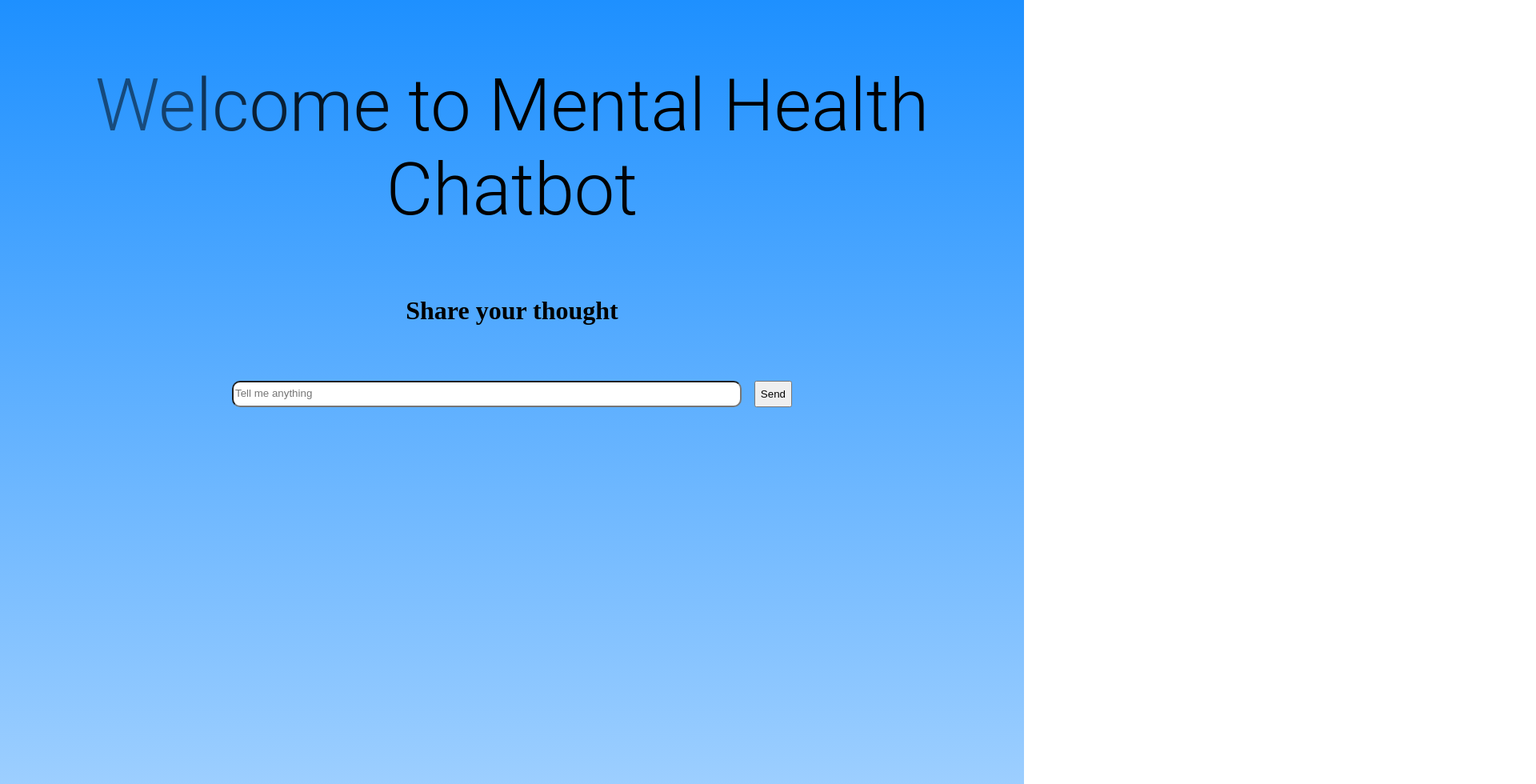
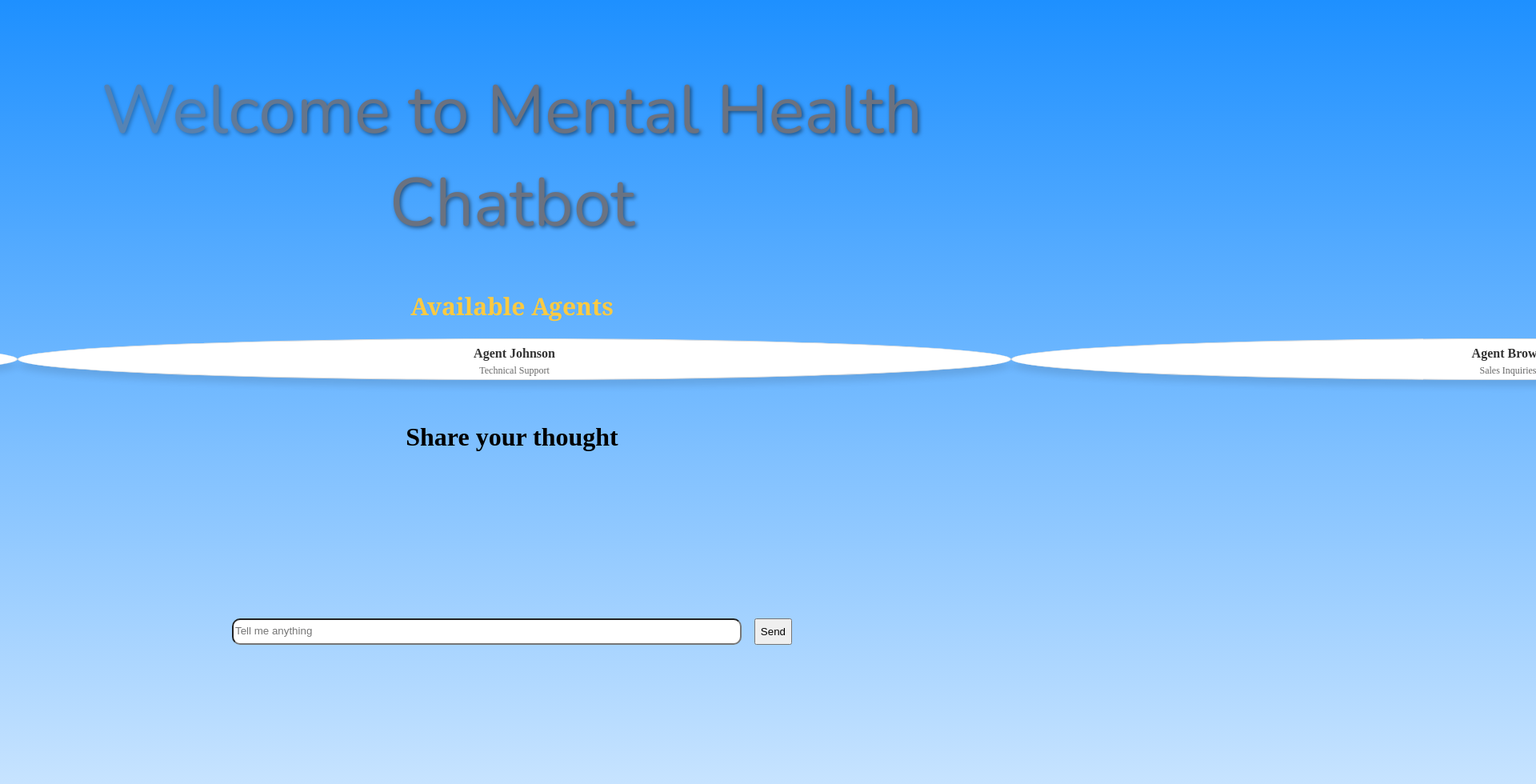
Before and after one commit to merxgrc/sfhacks-mental-health-chatbot, a React (Vite) app in the folder frontend/: page / in a window 1280 px wide. Shown: the top 980 px of the page at 80% size, 1920 px wide, since content can reach past the window. Built offline with nearby package versions, Linux system fonts and the light colour scheme.

Commit message:
changing the layout

```diff
--- a/frontend/index.html
+++ b/frontend/index.html
@@ -2,7 +2,8 @@
 <html lang="en">
   <head>
     <meta charset="UTF-8" />
-    <link  />
+    <link href="https://fonts.googleapis.com/css2?family=Nunito:wght@200;300;400&family=Quicksand:wght@300;400;500&display=swap"
+          rel="stylesheet">
     <meta name="viewport" content="width=device-width, initial-scale=1.0" />
     <title>Mental Health Chatbot</title>
   </head>
--- a/frontend/src/App.jsx
+++ b/frontend/src/App.jsx
@@ -13,18 +13,20 @@ function App() {
     const titleText = Title().props.children;
 
     return (
-        <>
+        <div className="app-container">
             <div className='title'>
                 <AnimatedText text={titleText}/>
             </div>
 
-            <ChatBot />
-
             <div className="agent-display">
                 <h1>Available Agents</h1>
-                <Agent />
+                <Agent/>
             </div>
-        </>
+
+            <ChatBot/>
+
+
+        </div>
 
     );
 }
--- a/frontend/src/ChatBot.jsx
+++ b/frontend/src/ChatBot.jsx
@@ -13,9 +13,16 @@ function ChatBot() {
     const [isLoading, setIsLoading] = React.useState(false);
     const [errorMessage, setErrorMessage] = React.useState("");
 
-    const bottomRef = useRef(null);
+    const containerRef = useRef(null);
+    // Scroll to bottom of chat container & ensure it's visible in the viewport
     useEffect(() => {
-        bottomRef.current?.scrollIntoView({ behavior: "smooth" });
+        if (containerRef.current) {
+            // Scroll chat messages inside the container
+            containerRef.current.scrollTop = containerRef.current.scrollHeight;
+
+            // Ensure the whole container is in view on the webpage
+            containerRef.current.scrollIntoView({behavior: "smooth", block: "center"});
+        }
     }, [messages]);
 
     const newMessage = async (e) => {
@@ -60,17 +67,14 @@ function ChatBot() {
         }
     };
 
-    return <main >
+    return <main className={`page ${messages.length === 0 ? "centered" : ""}`}>
         <h1 className="header">Share your thought</h1>
-        <div className="chatbot-container">
+        <div className="chatbot-container" ref={containerRef}>
             {messages.map((msg, index) => (
                 <p key={index} className={`message ${msg.sender}`}>
                     {msg.text}
                 </p>
             ))}
-
-            {/* 👇 This makes it auto-scroll to the newest message */}
-            <div ref={bottomRef} />
 
             {isLoading && <div className="loading">Thinking...</div>}
             {errorMessage && <div className="error">{errorMessage}</div>}
--- a/frontend/src/styling/AgentSlider.css
+++ b/frontend/src/styling/AgentSlider.css
@@ -1,9 +1,8 @@
-.slider {
-    border: solid 1px;
-    position: relative;
-    width: 100%;
-    max-width: 800px;
-    margin: 70px auto;
+.slide {
+    min-width: 100%; /* show ONE slide at a time */
+    display: flex;
+    justify-content: center;
+    align-items: center;
     overflow: hidden;
 }
 
@@ -11,27 +10,29 @@
     display: flex;
 }
 
-.slide {
-    min-width: 100%;
-    box-sizing: border-box;
-}
-
 .agent-card {
+    width: 50px;
+    height: 50px;
     background-color: white;
     border: 1px solid #ddd;
-    border-radius: 15px;
-    padding: 25px;
+    border-radius: 50%;
+    box-shadow: 0 8px 8px rgba(0, 0, 0, 0.1);
+    display: flex;
+    flex-direction: column;
+    justify-content: center;
+    align-items: center;
     text-align: center;
-    box-shadow: 0 8px 8px rgba(0, 0, 0, 0.1);
+    transition: transform 0.3s ease;
 }
 
 .agent-card h2 {
-    margin: 10px 0;
-    font-size: 22px;
+    margin: 5px 0;
+    font-size: 16px;
     color: #333;
 }
 
 .agent-card p {
+    font-size: 12px;
     color: #666;
-    margin-bottom: 20px;
+    margin: 0;
 }
--- a/frontend/src/styling/App.css
+++ b/frontend/src/styling/App.css
@@ -1,23 +1,26 @@
-.title {
-    margin-top: 50px;
-    margin-bottom: 50px;
-    padding: 30px;
-    color: black;
+.app-container {
+    max-width: 100%;
+    margin: 0 auto;
+    padding: 0 20px;
     text-align: center;
-    font-size: 90px;
-    font-family: "Roboto Light", sans-serif;
 }
 
-.agent-display {
-    margin-top: 300px;
+.title {
+    width: 100%;
+    text-align: center;
+    padding: 30px 20px;
+    margin-top: 50px;
+    font-family: 'Nunito', sans-serif;
+    font-size: clamp(2rem, 8vw, 5.3rem);
+    box-sizing: border-box;
+    text-shadow: 2px 2px 5px rgba(0, 0, 0, 0.5);
+    color: #6b7280;
 }
+
 .agent-display h1 {
-    border: solid 1px black;
-    border-radius: 30px;
-    padding: 30px;
-    margin: auto;
-    font-size: 50px;
+    font-size: 30px;
     font-family: Georgia, serif;
     text-align: center;
-    width: 30%;
+    color: #fdca40;
+    margin: 20px 0;
 }
--- a/frontend/src/styling/ChatBot.css
+++ b/frontend/src/styling/ChatBot.css
@@ -1,3 +1,19 @@
+/* Wrap the entire page layout */
+.page {
+    display: flex;
+    flex-direction: column;
+    min-height: 100vh;
+    align-items: center;
+    justify-content: flex-start;
+    padding-top: 2rem;
+}
+
+/* Center chatbot vertically if no messages yet */
+.page.centered {
+    justify-content: center;
+}
+
+/* Header style */
 .header {
     display: block;
     text-align: center;
```
